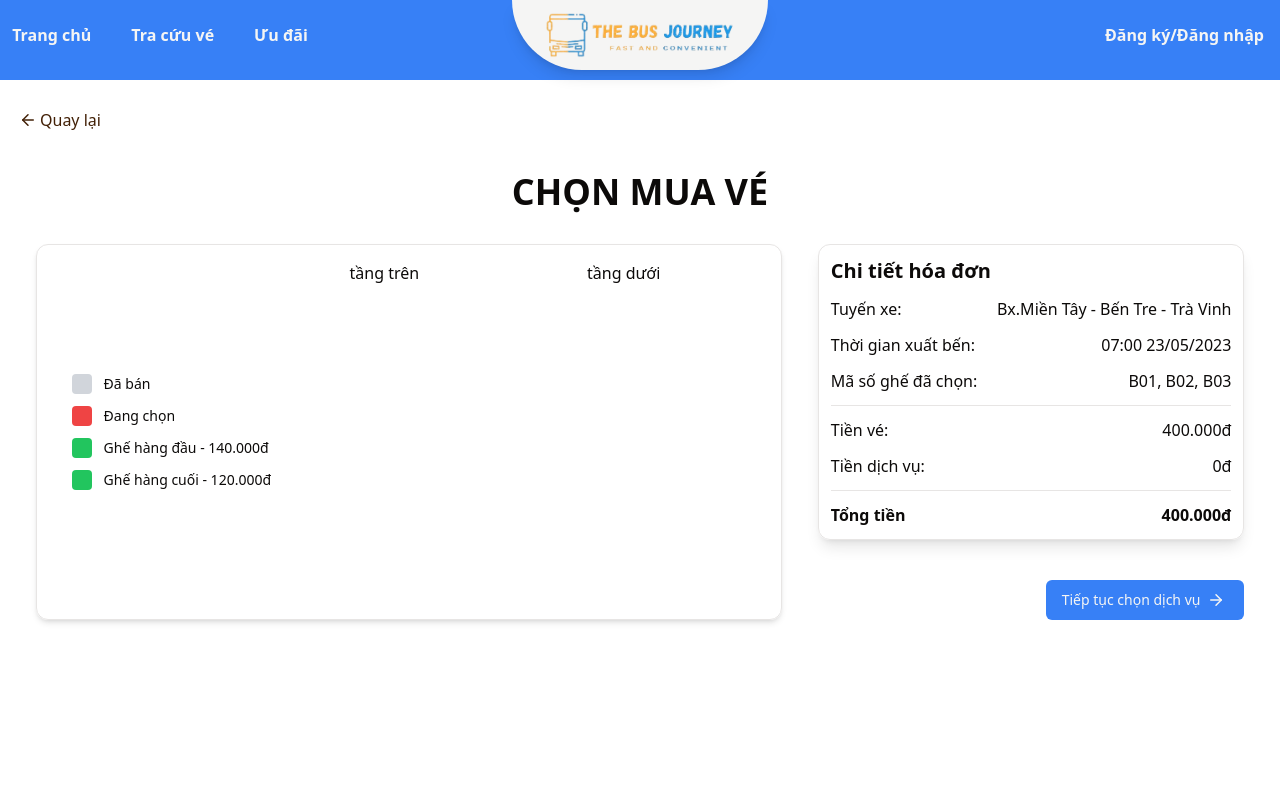
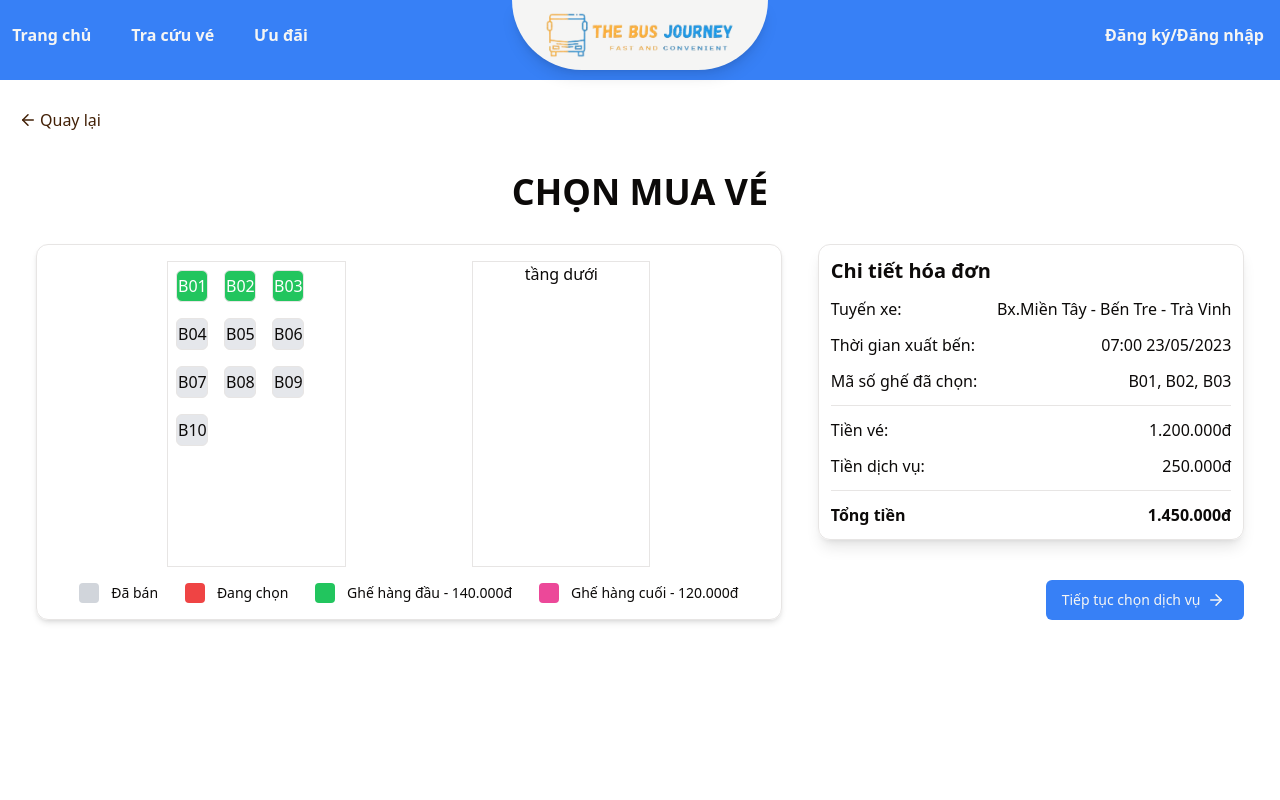
Before and after one commit to truongduytven/SWD392-FrontEnd, a React (Vite) app: page /selectTicket in a window 1280 px wide. Shown: the top 800 px of the page. Built offline with nearby package versions, Linux system fonts and the light colour scheme.

Commit message:
feat: seat layout

```diff
--- a/src/components/local/ChooseSeatCode.tsx
+++ b/src/components/local/ChooseSeatCode.tsx
@@ -1,8 +1,15 @@
+import SeatLayout from "./SeatCodeLayout"
+
 function ChooseSeatCode() {
   return (
-    <div className='flex justify-between p-4 h-full'>
-      <div className='w-1/3 flex justify-center'>
-        <div className="flex flex-col items-start justify-center space-y-3">
+    <div className='flex flex-col justify-between p-4 h-full'>
+      <div className="flex justify-evenly text-center h-full mb-4 space-x-3">
+        <div className='w-1/4 border'>
+          <SeatLayout />
+        </div>
+        <div className='w-1/4 border'>tầng dưới</div>
+      </div>
+      <div className='flex items-center justify-evenly'>
         <div className='flex items-center space-x-3 text-sm'>
           <div className='h-5 w-5 rounded-sm bg-gray-300' />
           <span>Đã bán</span>
@@ -16,13 +23,10 @@ function ChooseSeatCode() {
           <span>Ghế hàng đầu - 140.000đ</span>
         </div>
         <div className='flex items-center space-x-3 text-sm'>
-            <div className='h-5 w-5 rounded-sm bg-green-500' />
+          <div className='h-5 w-5 rounded-sm bg-pink-500' />
           <span>Ghế hàng cuối - 120.000đ</span>
         </div>
       </div>
-      </div>
-      <div className='w-1/4'>tầng trên</div>
-      <div className='w-1/4'>tầng dưới</div>
     </div>
   )
 }
--- a/src/components/local/InvoiceDetail.tsx
+++ b/src/components/local/InvoiceDetail.tsx
@@ -1,33 +1,40 @@
+import { useInvoice } from "@/contexts/InvoiceContext";
+import { formatDate, formatPrice } from "@/lib/utils";
+
 function InvoiceDetail() {
+  const { invoiceData } = useInvoice()
+  const { startLocation, endLocation, timeStart, tickets, service } = invoiceData;
+  const totalTicketPrice = tickets.reduce((sum, ticket) => sum + ticket.price, 0);
+  const totalServicePrice = service.reduce((sum, srv) => sum + srv.price * srv.quantity, 0);
   return (
     <div className='shadow-lg border rounded-xl p-3'>
       <span className='font-bold text-xl'>Chi tiết hóa đơn</span>
       <div className='flex flex-col space-y-3 mt-3'>
         <div className='flex justify-between'>
           <span>Tuyến xe: </span>
-          <span>Bx.Miền Tây - Bến Tre - Trà Vinh</span>
+          <span>{startLocation} - {endLocation}</span>
         </div>
         <div className='flex justify-between'>
           <span>Thời gian xuất bến: </span>
-          <span>07:00 23/05/2023</span>
+          <span>{formatDate(timeStart)}</span>
         </div>
         <div className='flex justify-between'>
           <span>Mã số ghế đã chọn: </span>
-          <span>B01, B02, B03</span>
+          <span>{tickets.map(ticket => ticket.seatCode).join(', ')}</span>
         </div>
         <hr />
         <div className='flex justify-between'>
           <span>Tiền vé: </span>
-          <span>400.000đ</span>
+          <span>{formatPrice(totalTicketPrice)}</span>
         </div>
         <div className='flex justify-between'>
           <span>Tiền dịch vụ: </span>
-          <span>0đ</span>
+          <span>{formatPrice(totalServicePrice)}</span>
         </div>
         <hr />
         <div className='flex justify-between font-bold'>
           <span>Tổng tiền</span>
-          <span>400.000đ</span>
+          <span>{formatPrice(totalTicketPrice + totalServicePrice)}</span>
         </div>
       </div>
     </div>
--- /dev/null
+++ b/src/components/local/Seat.tsx
@@ -0,0 +1,25 @@
+import React from 'react';
+
+interface SeatProps {
+  seat: {
+    seatCode: string;
+    price: number;
+  };
+  onClick: (seatCode: string) => void;
+  selected: boolean;
+}
+
+const Seat: React.FC<SeatProps> = ({ seat, onClick, selected }) => {
+  const { seatCode } = seat;
+
+  return (
+    <button
+      className={`w-8 h-8 m-2 flex items-center justify-center rounded-md border ${selected ? 'bg-green-500 text-white' : 'bg-gray-200'}`}
+      onClick={() => onClick(seatCode)}
+    >
+      {seatCode}
+    </button>
+  );
+};
+
+export default Seat;
--- /dev/null
+++ b/src/components/local/SeatCodeLayout.tsx
@@ -0,0 +1,43 @@
+// SeatLayout.tsx
+import React, { useState } from 'react';
+import Seat from './Seat';
+import { useInvoice } from '@/contexts/InvoiceContext';
+import { defaultSeats } from '@/constants/SeatData';
+
+const SeatLayout: React.FC = () => {
+  const { invoiceData, updateTickets } = useInvoice();
+  const [selectedSeats, setSelectedSeats] = useState<string[]>(invoiceData.tickets.map(ticket => ticket.seatCode));
+
+  const handleSeatClick = (seatCode: string) => {
+    setSelectedSeats((prevSelected) => {
+      let newSelected;
+      if (prevSelected.includes(seatCode)) {
+        newSelected = prevSelected.filter((code) => code !== seatCode);
+      } else {
+        newSelected = [...prevSelected, seatCode];
+      }
+      updateTickets(newSelected.map(code => defaultSeats.find(seat => seat.seatCode === code)!));
+      return newSelected;
+    });
+  };
+  const seats = invoiceData.tickets;
+  const rows = []
+  for(let i = 0; i < selectedSeats.length; i++) {
+    rows.push(seats.slice(i, i + 2));
+  }
+
+  return (
+    <div className="flex flex-wrap items-center">
+      {defaultSeats.map((seat) => (
+        <Seat
+          key={seat.seatCode}
+          seat={seat}
+          onClick={handleSeatClick}
+          selected={selectedSeats.includes(seat.seatCode)}
+        />
+      ))}
+    </div>
+  );
+};
+
+export default SeatLayout;
--- /dev/null
+++ b/src/constants/SeatData.ts
@@ -0,0 +1,18 @@
+// defaultSeatData.ts
+interface Seat {
+    seatCode: string;
+    price: number;
+  }
+
+  export const defaultSeats: Seat[] = [
+    { seatCode: 'B01', price: 400000 },
+    { seatCode: 'B02', price: 400000 },
+    { seatCode: 'B03', price: 400000 },
+    { seatCode: 'B04', price: 400000 },
+    { seatCode: 'B05', price: 400000 },
+    { seatCode: 'B06', price: 400000 },
+    { seatCode: 'B07', price: 400000 },
+    { seatCode: 'B08', price: 400000 },
+    { seatCode: 'B09', price: 400000 },
+    { seatCode: 'B10', price: 400000 },
+  ];
--- /dev/null
+++ b/src/contexts/InvoiceContext.tsx
@@ -0,0 +1,70 @@
+import { createContext, useContext, useState } from 'react'
+
+interface InvoiceData {
+  startLocation: string
+  endLocation: string
+  timeStart: Date
+  tickets: {
+    seatCode: string
+    price: number
+  }[]
+  service: {
+    name: string
+    price: number
+    quantity: number
+  }[]
+  totalPrice: number
+}
+
+interface Seat {
+  seatCode: string
+  price: number
+}
+
+const defaultInvoiceData: InvoiceData = {
+  startLocation: 'Bx.Miền Tây',
+  endLocation: 'Bến Tre - Trà Vinh',
+  timeStart: new Date('2023-05-23T07:00:00'),
+  tickets: [
+    { seatCode: 'B01', price: 400000 },
+    { seatCode: 'B02', price: 400000 },
+    { seatCode: 'B03', price: 400000 }
+  ],
+  service: [
+    { name: 'Service A', price: 50000, quantity: 1 },
+    { name: 'Service B', price: 100000, quantity: 2 }
+  ],
+  totalPrice: 1300000
+}
+
+interface InvoiceContextType {
+  invoiceData: InvoiceData
+  updateTickets: (tickets: Seat[]) => void
+}
+
+const InvoiceContext = createContext<InvoiceContextType | undefined>(undefined)
+
+// Create a hook to use the InvoiceContext
+export const useInvoice = () => {
+  const context = useContext(InvoiceContext)
+  if (!context) {
+    throw new Error('useInvoice must be used within an InvoiceProvider')
+  }
+  return context
+}
+
+// Create a provider component
+export const InvoiceProvider: React.FC<{ children: React.ReactNode }> = ({ children }) => {
+  const [invoiceData, setInvoiceData] = useState<InvoiceData>(defaultInvoiceData)
+
+  const updateTickets = (tickets: Seat[]) => {
+    setInvoiceData((prevData) => ({
+      ...prevData,
+      tickets,
+      totalPrice: tickets.reduce((total, seat) => total + seat.price, 0) +
+        prevData.service.reduce((total, service) => total + service.price * service.quantity, 0),
+    }));
+  };
+
+  return <InvoiceContext.Provider value={{ invoiceData, updateTickets }}>{children}</InvoiceContext.Provider>
+}
--- a/src/lib/utils.ts
+++ b/src/lib/utils.ts
@@ -4,3 +4,11 @@ import { twMerge } from "tailwind-merge"
 export function cn(...inputs: ClassValue[]) {
   return twMerge(clsx(inputs))
 }
+
+export function formatPrice (value: number): string {
+  return new Intl.NumberFormat('vi-VN').format(value) + 'đ'
+}
+
+export function formatDate(date: Date) {
+  return date.toLocaleString('vi-VN', { hour: '2-digit', minute: '2-digit', day: '2-digit', month: '2-digit', year: 'numeric' });
+}
--- a/src/main.tsx
+++ b/src/main.tsx
@@ -5,12 +5,15 @@ import './index.css'
 import { BrowserRouter } from 'react-router-dom'
 import { Toaster } from 'sonner'
 import { SearchProvider } from './contexts/SearchContext.tsx'
+import { InvoiceProvider } from './contexts/InvoiceContext.tsx'
 ReactDOM.createRoot(document.getElementById('root')!).render(
   <BrowserRouter>
     <React.StrictMode>
       <SearchProvider>
-        <Toaster richColors />
-        <App />
+        <InvoiceProvider>
+          <Toaster richColors />
+          <App />
+        </InvoiceProvider>
       </SearchProvider>
     </React.StrictMode>
   </BrowserRouter>
```
Also changed, not shown: src/contexts/ex.tsx (deleted). Lines whose indentation alone changed are shown as unchanged.
